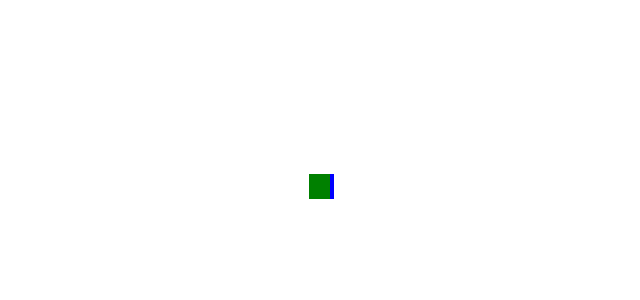
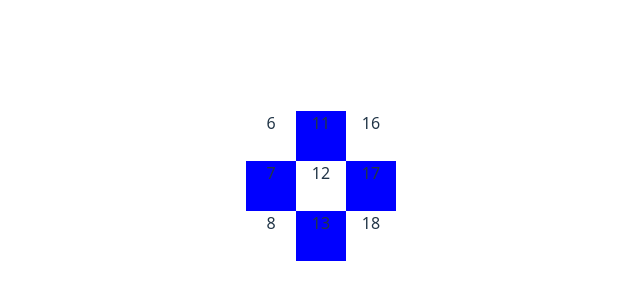
Before and after one commit to markw13a/gb-game-engine, a React (Vite) app: page / in a window 1280 px wide. Shown: the part 214-514 px from the top of the page, without its empty margins (319-959 px from the left). Built offline with nearby package versions, Linux system fonts and the light colour scheme.

Commit message:
Successful map scrolling test

```diff
--- a/src/App.tsx
+++ b/src/App.tsx
@@ -1,12 +1,12 @@
 import './App.css'
-import { AnimationTest } from './components/AnimationTest'
+import { AnimationTest } from './components/AnimationTest/AnimationTest'
 import { Map } from './components/Map/Map'
 
 function App() {
   return (
     <>
-      <AnimationTest />
-      {/* <Map /> */}
+      {/* <AnimationTest /> */}
+      <Map />
     </>
   )
 }
--- a/src/components/AnimationTest.tsx
+++ b/src/components/AnimationTest/AnimationTest.tsx
@@ -1,7 +1,7 @@
 import { useEffect, useRef } from "react";
 
 import styles from "./AnimationTest.module.css";
-import { scrollToEndHorizontal } from "../utils/scrollToEnd";
+import { scrollToEndHorizontal } from "../../utils/scrollToEnd";
 
 export const AnimationTest = () => {
     const ref = useRef<HTMLDivElement | null>(null);
--- a/src/components/Map/Map.tsx
+++ b/src/components/Map/Map.tsx
@@ -4,7 +4,8 @@ import styles from "./Map.module.css";
 import { Tile } from "./Tile";
 
 import map from '../../map/test.json';
-import { useEffect, useState } from 'react';
+import { useEffect, useRef, useState, type RefObject } from 'react';
+import { scrollToEndHorizontal } from '../../utils/scrollToEnd';
 
 // ENABLE TO SEE ALL TILES AT THE SAME TIME
 const DEBUG_MAP = false;
@@ -17,32 +18,38 @@ const MAP_SIDE_LENGTH = Math.sqrt(map.length);
 const getNextTileRight = (pos: number) => pos + MAP_SIDE_LENGTH;
 
 // Character moves in straight line back-and-forth
-const useDebugMovement = (): { characterPos: number; isMoving: boolean; } => {
+const useDebugMovement = (scrollContainer: RefObject<HTMLDivElement | null>): { characterPos: number; isMoving: boolean; } => {
     const [characterPos, setCharacterPos] = useState(7);
-    const [isMoving, setIsMoving] = useState(true);
+    const [isMoving, setIsMoving] = useState(false);
 
     useEffect(() => {
         // TODO: This coords system is pretty bad
         // We'll need to create some kind of abstraction if we want to work with it for real
-        const walkRight = () => {
+        const walkRight = async () => {
+            if (scrollContainer.current === null) return;
+
             const nextPos = getNextTileRight(characterPos);
 
             if (nextPos === 22) {
                 setCharacterPos(7);
             } else {
+                setIsMoving(true);
+                await scrollToEndHorizontal(scrollContainer.current);
                 setCharacterPos(nextPos);
+                setIsMoving(false);
             }
         }
         const id = setInterval(walkRight, 1000);
 
         return () => clearInterval(id);
-    }, [characterPos]);
+    }, [characterPos, scrollContainer]);
 
     return { characterPos, isMoving };
 };
 
 export const Map = () => {
-    const { characterPos, isMoving } = useDebugMovement();
+    const ref = useRef<HTMLDivElement | null>(null);
+    const { characterPos, isMoving } = useDebugMovement(ref);
 
     if (characterPos < 0 || characterPos >= map.length) {
         throw new Error("Character out of bounds");
@@ -68,8 +75,11 @@ export const Map = () => {
         return characterPos - MAP_SIDE_LENGTH + coefficient;
     };
 
+    // TODO: The additional tile layer probably doesn't need to be conditionally rendered
+    // On balance, you probably get more of a performance boost out of avoiding the state update rerendering the whole map!
+    // Could alternatively restructure so that the movement state is contained within only the column?
     return (
-        <div className={styles.container} data-movement={isMoving}>
+        <div className={styles.container} data-movement={isMoving} ref={ref}>
             {
                 Array.from({ length: Math.pow(VIEW_AREA_SIDE_LENGTH, 2) }).map((_, i) => (
                     <Tile key={i} mapIndex={mapIndex(i)} />
--- a/src/utils/scrollToEnd.ts
+++ b/src/utils/scrollToEnd.ts
@@ -1,4 +1,11 @@
-const defaultScrollFunction = (timeElapsed: number) => 0.01 * timeElapsed;
+// Based on two frames/second
+const defaultScrollFunction = (timeElapsed: number) => {
+    const TILE_SIZE = 50;
+    const TILE_PER_SECOND = 2;
+    const TILE_PER_MILISECOND = TILE_PER_SECOND / 1000;
+
+    return (TILE_SIZE / TILE_PER_MILISECOND) * timeElapsed;
+}
 
 // TODO: Support left/right top/down scroll
 export const scrollToEndHorizontal = (scrollContainer: HTMLDivElement, scrollFunction = defaultScrollFunction): Promise<void> => {
```
Also changed, not shown: src/components/AnimationTest/AnimationTest.module.css (renamed from src/components/AnimationTest.module.css).
